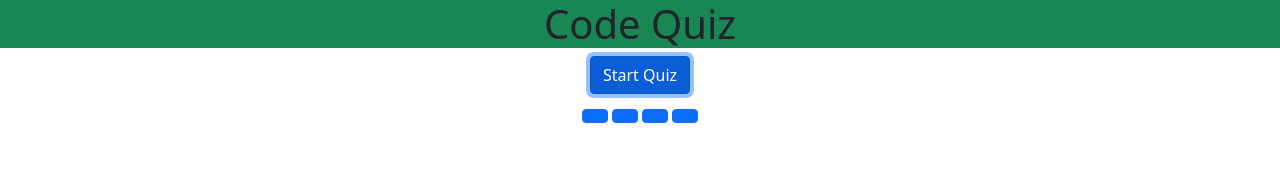
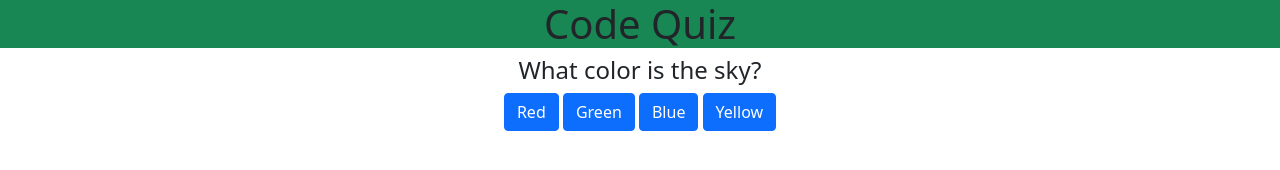
Before and after one commit to giyu1/code-quiz, a plain HTML site: page index.html in a window 1280 px wide. Both pictures are taken after a click on the button "Start Quiz". Drawn offline with nearby package versions, Linux system fonts and the light colour scheme.

Commit message:
js question update

```diff
--- a/assets/js /script.js
+++ b/assets/js /script.js
@@ -0,0 +1,63 @@
+var container1 = document.getElementById("mainquiz");
+
+container1.style.display = "none";
+
+var squiz = document.getElementById("startbtn")
+
+var questionBank = [
+    {
+        question: "What color is the sky?",
+        choice1: "Red",
+        choice2: "Green",
+        choice3: "Blue",
+        choice4: "Yellow",
+        answer: 3
+    },
+    {
+        question: "What color is the stop sign?",
+        choice1: "Red",
+        choice2: "Green",
+        choice3: "Blue",
+        choice4: "Yellow",
+        answer: 1
+    },
+    {
+        question: "What color is the banana",
+        choice1: "Red",
+        choice2: "Green",
+        choice3: "Blue",
+        choice4: "Yellow",
+        answer: 4
+    },
+    {
+        question: "What color is the leaf during spring?",
+        choice1: "Red",
+        choice2: "Green",
+        choice3: "Blue",
+        choice4: "Yellow",
+        answer: 2
+    }
+]
+var cquestion = 0
+
+var question = document.getElementById("question");
+
+var button1 = document.getElementById("option1");
+var button2 = document.getElementById("option2");
+var button3 = document.getElementById("option3");
+var button4 = document.getElementById("option4");
+
+function displayquestion (){
+    question.textContent = questionBank[cquestion].question
+    button1.textContent = questionBank[cquestion].choice1
+    button2.textContent = questionBank[cquestion].choice2
+    button3.textContent = questionBank[cquestion].choice3
+    button4.textContent = questionBank[cquestion].choice4
+
+}
+squiz.addEventListener("click", function(){
+    container1.style.display = "block";
+    squiz.style.display = "none";
+
+    displayquestion()
+})
--- a/index.html
+++ b/index.html
@@ -17,7 +17,7 @@
 
             <button id="startbtn" class="btn btn-primary">Start Quiz</button>
         </article>
-        <article id="mainqui">
+        <article id="mainquiz">
             <h4 id="question"></h4>
             <button id="option1" data-value="1" class="option btn btn-primary"></button>
             <button id="option2" data-value="2" class="option btn btn-primary"></button>
```
